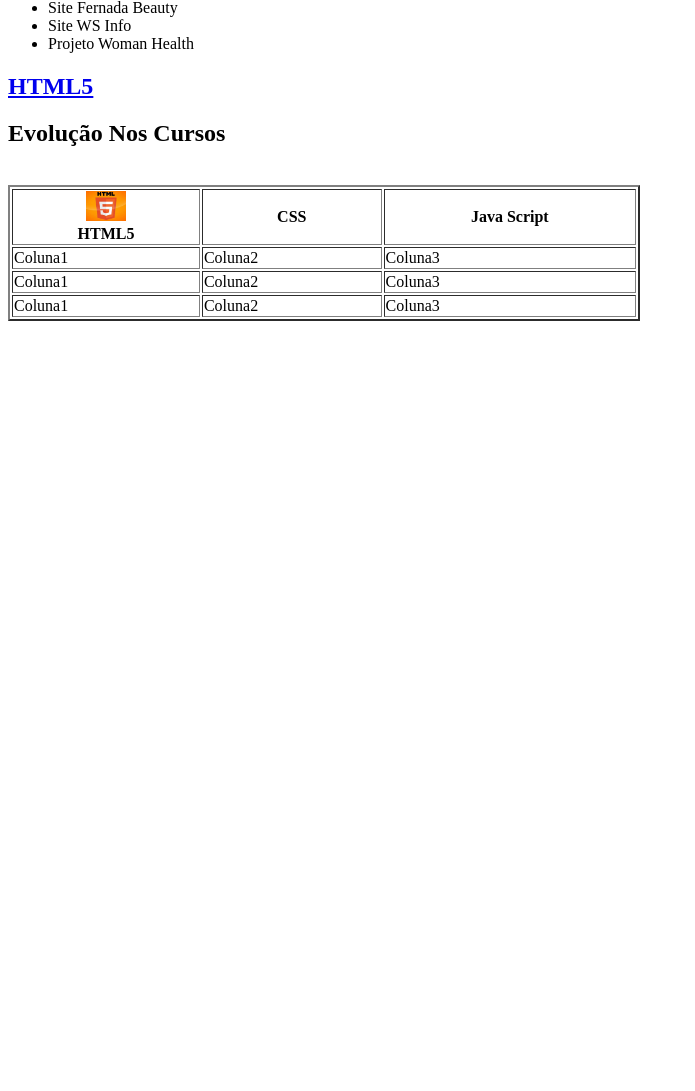
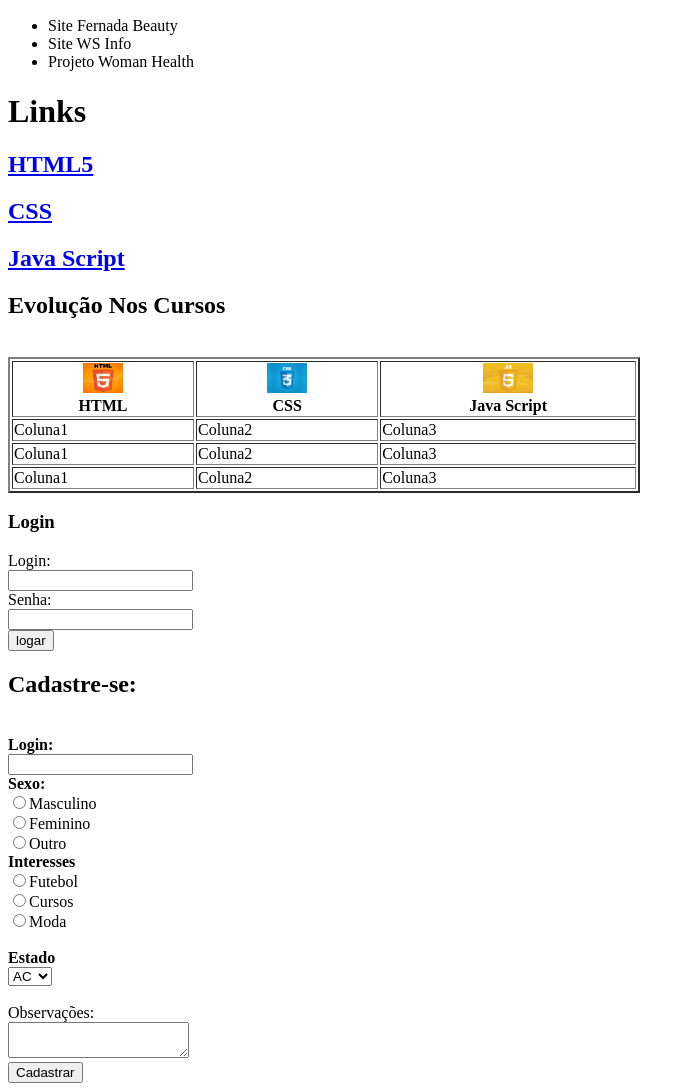
Before and after one commit to DineiSG/Projetos, a plain HTML site: page Teste/Teste.html in a window 1280 px wide. Shown: the part 534-1625 px from the top of the page, without its empty margins (0-695 px from the left). Before the commit the page ends 863 px from the top, so only its background shows below. Drawn offline with Linux system fonts and the light colour scheme.

Commit message:
Aprimoramento HTML 16/03/2022

```diff
--- a/Teste/Teste.html
+++ b/Teste/Teste.html
@@ -14,7 +14,8 @@
 
             <u>Sobre a Pagina</u><br>
             <u>Objetivos</u><br>
-            <u>Projetos Futuros</u><br><hr>
+            <u>Projetos Futuros</u><br>
+            <a href="#Login">Login</a><br><hr>
         </div>
         <div>
             <h2>Sobre a Pagina</h2>
@@ -34,15 +35,22 @@
             </ul>
         </div>
         <div>
+            <h1>Links</h1>
             <h2><a href="https://developer.mozilla.org/pt-BR/docs/Web/HTML"target="_blank">HTML5</a></h2>
+        </div>
+        <div>
+            <h2><a href="https://developer.mozilla.org/pt-BR/docs/Web/CSS"target="_blank">CSS</a></h2>
+        </div>
+        <div>
+            <h2><a href="https://developer.mozilla.org/pt-BR/docs/Web/JavaScript"target="_blank">Java Script</a></h2>
         </div>
         <div> <!--CRIAR TABELAS-->
             <h2>Evolução Nos Cursos</h2><br>
             <table border="2" width="50%">
                 <tr>
-                    <th><img src="HTML5.jpg" height="30" width="40"><br>HTML5</th>
-                    <th>CSS</th>
-                    <th>Java Script</th>
+                    <th><img src="HTML5.jpg" height="30" width="40"><br>HTML</th>
+                    <th><img src="CSS3.jpg" height="30" width="40"><br>CSS</th>
+                    <th><img src="Java Script.jpg" height="30" width="=40"><br>Java Script</th>
                 </tr>
                 <tr>
                     <td>Coluna1</td>
@@ -57,12 +65,65 @@
                 <tr>
                     <td>Coluna1</td>
                     <td>Coluna2</td>
-                    <td>Coluna3</td><!--PARA MESCLAR COLUNAS BASTA ADICIONAR O ATRIBUTO <td colspan="" E INSERIR A QUANTIDADE DE COLUNAS QUE SERAO MESCLADAS-->
+                    <td>Coluna3</td>
+                    <!--PARA MESCLAR COLUNAS BASTA ADICIONAR O ATRIBUTO <td colspan="" E INSERIR A QUANTIDADE DE COLUNAS QUE SERAO MESCLADAS-->
                 </tr>
-
-
             </table>
         </div>
+            <div>
+                <!--CRIANDO FORMULARIOS-->
+                <h3>Login</h3>
+                    <form>
+                        Login:<br>
+                        <input type="text" name="login"><br>
+
+                        Senha:<br>
+                        <input type="password" name="senha"><br>
+
+                        <input type="submit" value="logar"><br>
+                    </form>
+            </div>
+            <div>
+                 <form>
+                    <h2>Cadastre-se:</h2><br>
+                    <strong>Login:</strong><br>
+                    <input type="text" name="login"><br>
+
+                    <strong>Sexo:</strong><br>
+
+                    <input type="radio" name="sexo" value="M">Masculino<br>
+                    <input type="radio" name="sexo" value="F">Feminino<br>
+                    <input type="radio" name="sexo" value="O">Outro<br>
+
+                    <strong>Interesses</strong><br>
+                    <input type="radio" name="interesses">Futebol<br>
+                    <input type="radio" name="interesses">Cursos<br>
+                    <input type="radio" name="interesses">Moda<br>
+                    <br>
+
+                    <strong>Estado</strong><br>
+                    <select name="estado">
+                        <option>AC</option>
+                        <option>AL</option>
+                        <option>BA</option>
+                        <option>CE</option>
+                        <option>DF</option>
+                        <option>GO</option>
+                        <option>MG</option>
+                        <option>PR</option>
+                        <option>SP</option>
+                        <option>RJ</option>
+                        <option>RN</option>
+                        <option>RS</option>
+                        <option>SC</option>
+                    </select><br><br>
+
+                    Observações:<br>
+                    <textarea></textarea><br>
+
+                    <input type="submit" value="Cadastrar"><br>
+                 </form>
+            </div>
     </body>
 
 
```
